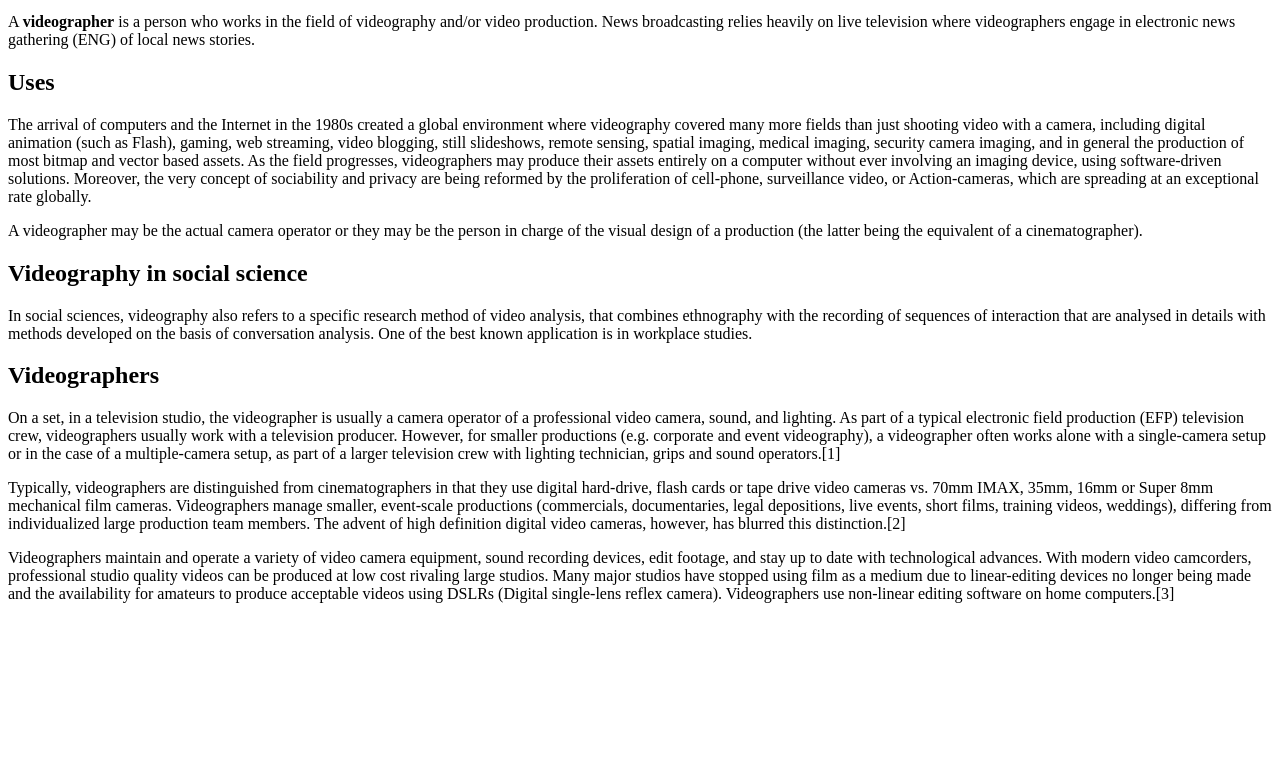
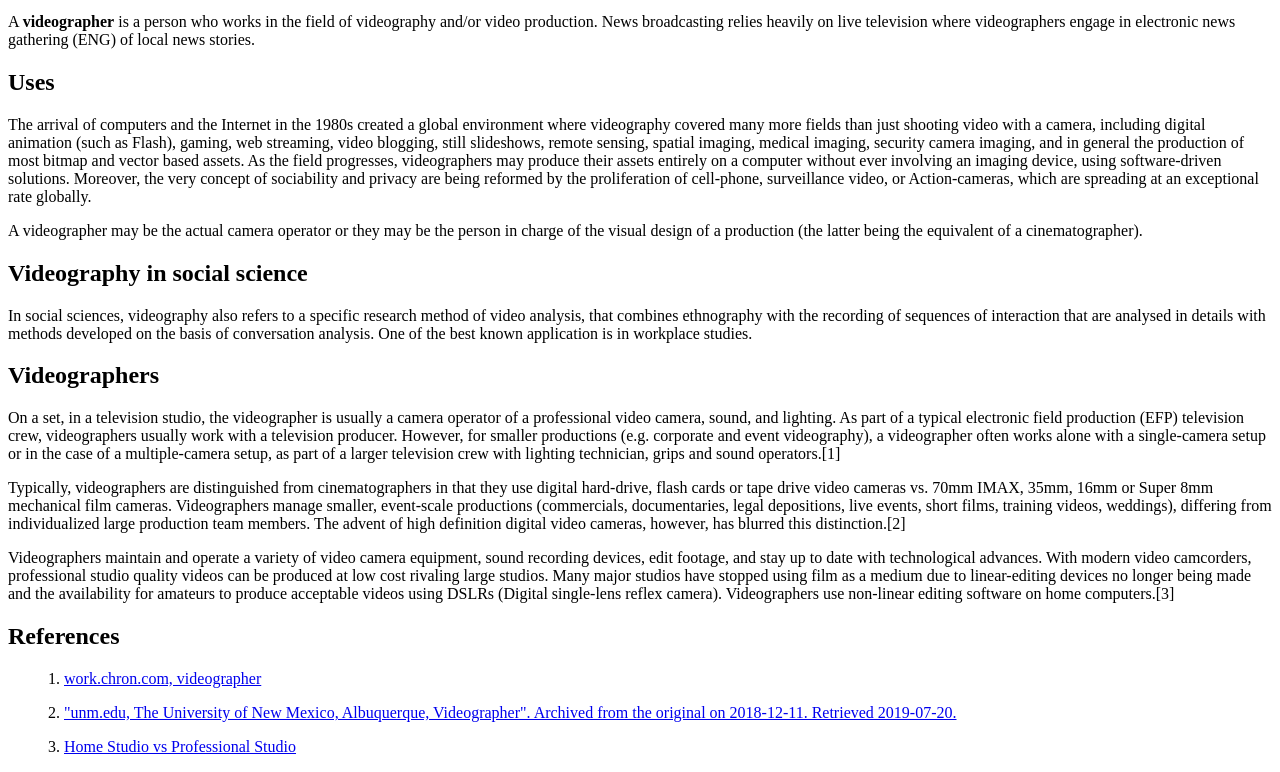
Before and after one commit to jessicamnelsonn/dailies-f23-typography-wikipedia-markup, a plain HTML site: page index.html in a window 1280 px wide. Shown: the part 155-927 px from the top of the page. Before the commit the page ends 800 px from the top, so only its background shows below. Drawn offline with Linux system fonts and the light colour scheme.

Commit message:
added css, index.html

```diff
--- /dev/null
+++ b/css/style.css
@@ -0,0 +1,13 @@
+body {
+  font-family:Arial, sans-serif;
+}
+
+h2, h3, h4, h5, h6 {
+  font-family: 'Times New Roman', Times, serif;
+}
+
+h1 {'Black Ops One', Noto, Sana;
+
+}
+body {line-height: 1.5;
+ }
--- a/index.html
+++ b/index.html
@@ -3,7 +3,10 @@
 <head>
   <meta charset="UTF-8">
   <meta name="viewport" content="width=device-width, initial-scale=1.0">
-  <title>Document</title>
+  <title>Videography - Wikipedia - Jessica</title>
+  <link rel="stylesheet" href="css/main.css"><link rel="preconnect" href="https://fonts.googleapis.com">
+  <link rel="preconnect" href="https://fonts.gstatic.com" crossorigin>
+  <link href="https://fonts.googleapis.com/css2?family=Black+Ops+One&family=Noto+Sans&display=swap" rel="stylesheet">
 </head>
 <body>
 <h1>Videography</h1>
@@ -27,5 +30,11 @@ is the process of capturing moving <a href="https://en.wikipedia.org/wiki/Image"
 <p>Typically, videographers are distinguished from cinematographers in that they use digital hard-drive, flash cards or tape drive video cameras vs. 70mm IMAX, 35mm, 16mm or Super 8mm mechanical film cameras. Videographers manage smaller, event-scale productions (commercials, documentaries, legal depositions, live events, short films, training videos, weddings), differing from individualized large production team members. The advent of high definition digital video cameras, however, has blurred this distinction.[2]</p>
 
 <p>Videographers maintain and operate a variety of video camera equipment, sound recording devices, edit footage, and stay up to date with technological advances. With modern video camcorders, professional studio quality videos can be produced at low cost rivaling large studios. Many major studios have stopped using film as a medium due to linear-editing devices no longer being made and the availability for amateurs to produce acceptable videos using DSLRs (Digital single-lens reflex camera). Videographers use non-linear editing software on home computers.[3] </p>
+
+<h2>References</h2>
+<ol>1. <a href="https://work.chron.com/videographer-job-description-6725.html">work.chron.com, videographer</a> </ol>
+<ol>2. <a href="https://web.archive.org/web/20181211112921/http://promo.unm.edu/the-internships/position-descriptions/videographer.html">"unm.edu, The University of New Mexico, Albuquerque, Videographer". Archived from the original on 2018-12-11. Retrieved 2019-07-20.</a></ol>
+<ol>3. <a href="https://www.razklinghoffer.com/home-studio-vs-professional-studio-when-is-it-time-to-move-out/">Home Studio vs Professional Studio</a></ol>
+
 </body>
 </html>
```
Also changed, not shown: style.css (deleted).
